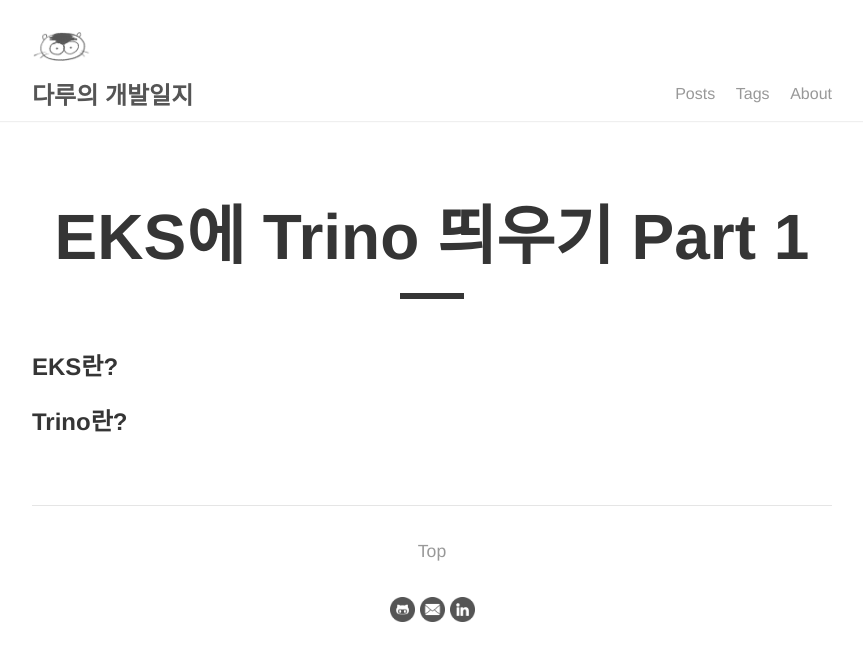
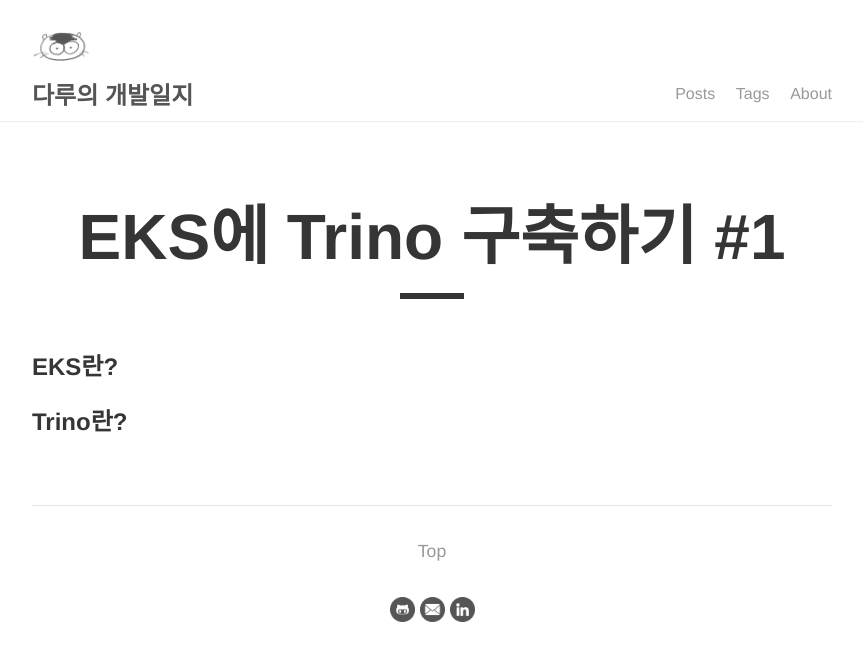
Before and after one commit to daru1027/daru1027.github.io, a Jekyll site: the page built from _posts/2022-09-16-eks-on-trino-part1.md, in a window 1280 px wide. Shown: the top 661 px of the page, without its empty margins (208-1071 px from the left). Built offline with Jekyll 4.4.1, drawn with Linux system fonts in a browser that asks for light colours.

Commit message:
ADD: 포스팅 준비

```diff
--- a/_posts/2022-09-16-eks-on-trino-part1.md
+++ b/_posts/2022-09-16-eks-on-trino-part1.md
@@ -1,6 +1,6 @@
 ---
 layout: post
-title: "EKS에 Trino 띄우기 Part 1"
+title: "EKS에 Trino 구축하기 #1"
 tags: EKS Trino Kubernetes
 ---
 
```
